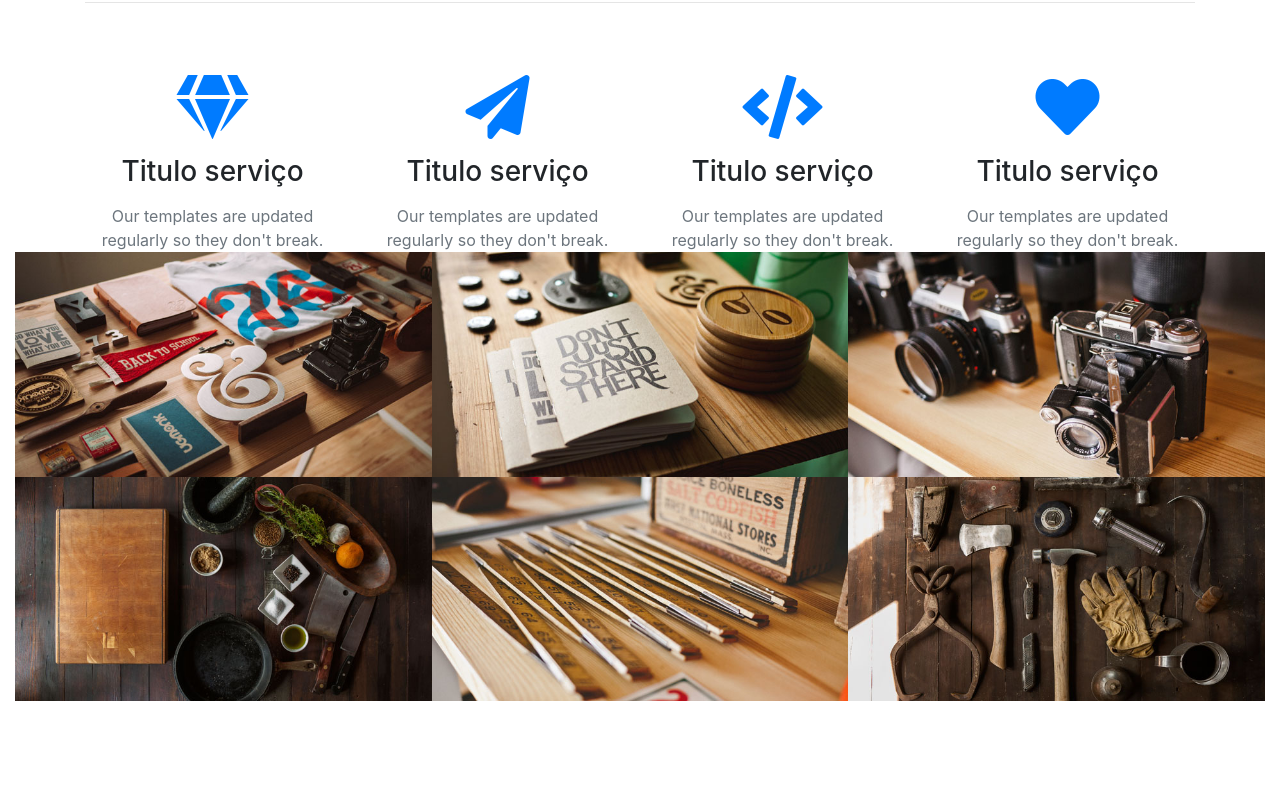
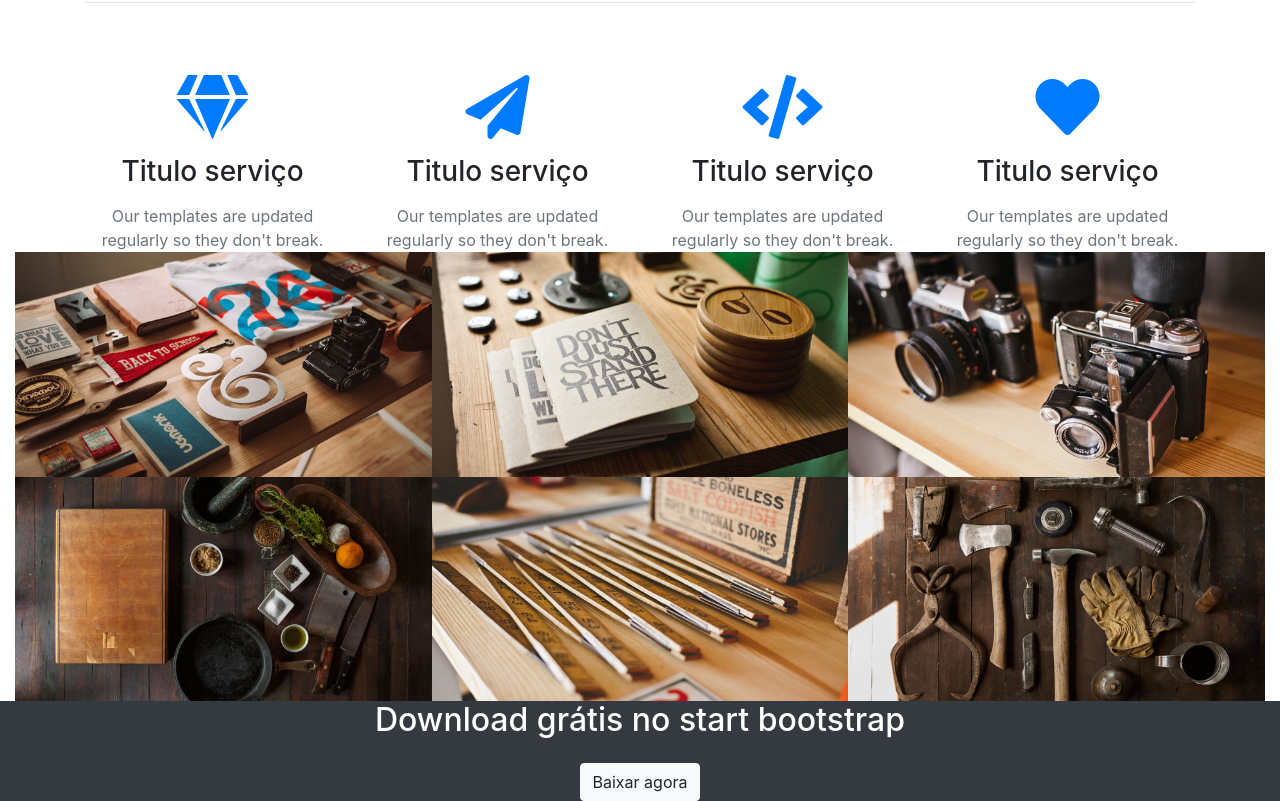
Before and after one commit to JhonatanMatias/projeto_creative, a website with bundled scripts: page index.html in a window 1280 px wide. Shown: the part 1082-1883 px from the top of the page. Before the commit the page ends 1783 px from the top, so only its background shows below. Built offline with nearby package versions, Linux system fonts and the light colour scheme.

Commit message:
- Adicionado a seção de dowload

```diff
--- a/index.html
+++ b/index.html
@@ -241,6 +241,15 @@
 		</div>
 	</section>
 
+	<!-- seção dowload template -->
+
+	<section class="bg-dark text-white">
+		<div class="container text-center">
+			<h2 class="mb-4">Download grátis no start bootstrap</h2>
+			<a class="btn btn-light btn-xl sr-button" href="http://startbootstrap.com/template-overviews/creative/">Baixar agora</a>
+		</div>
+	</section>
+
 	<!-- Bootstrap Core JS -->
 	<script type="text/javascript" src="vendor/jquery/jquery.min.js"></script>
 	<script type="text/javascript" src="vendor/bootstrap/js/bootstrap.bundle.min.js"></script>
```
